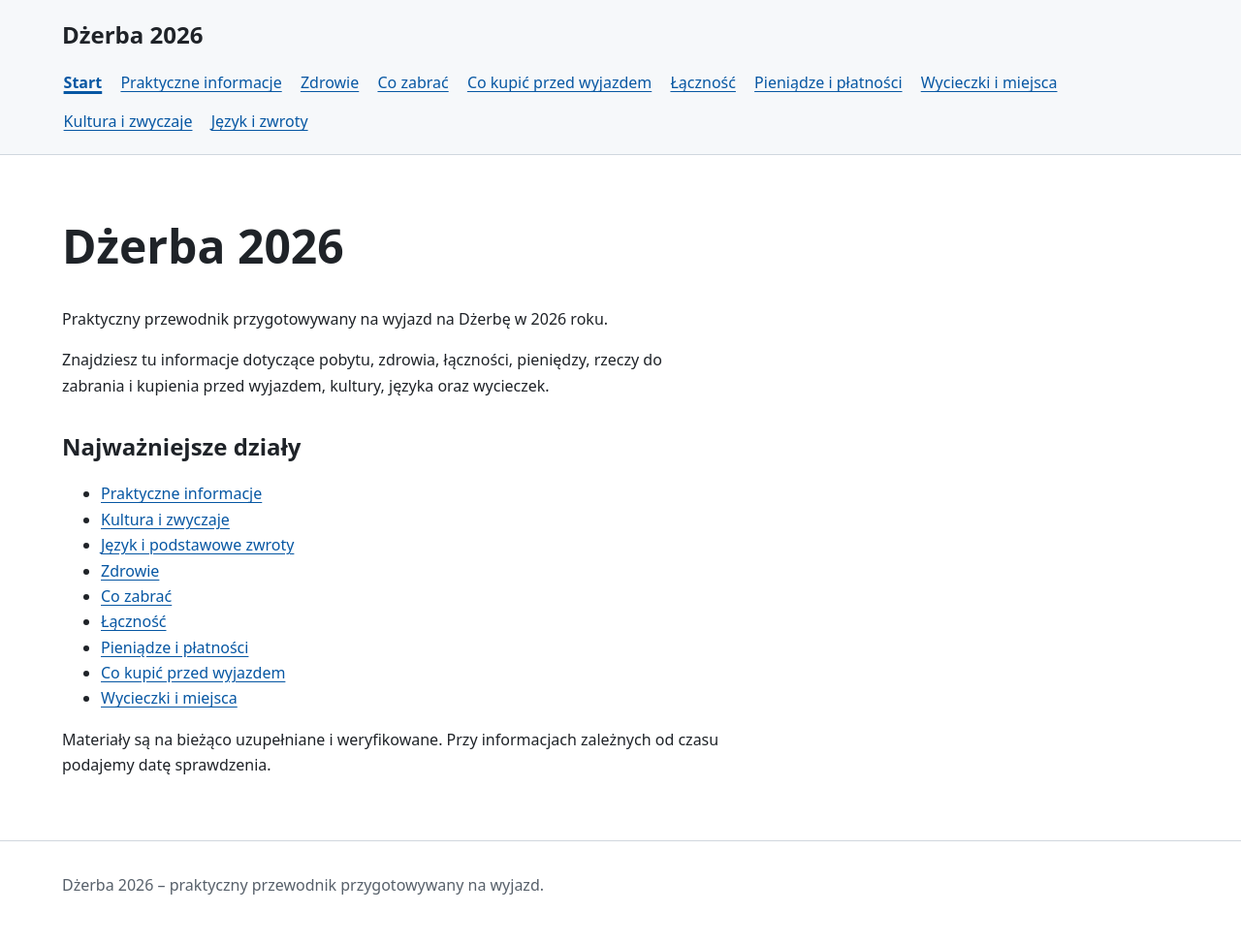
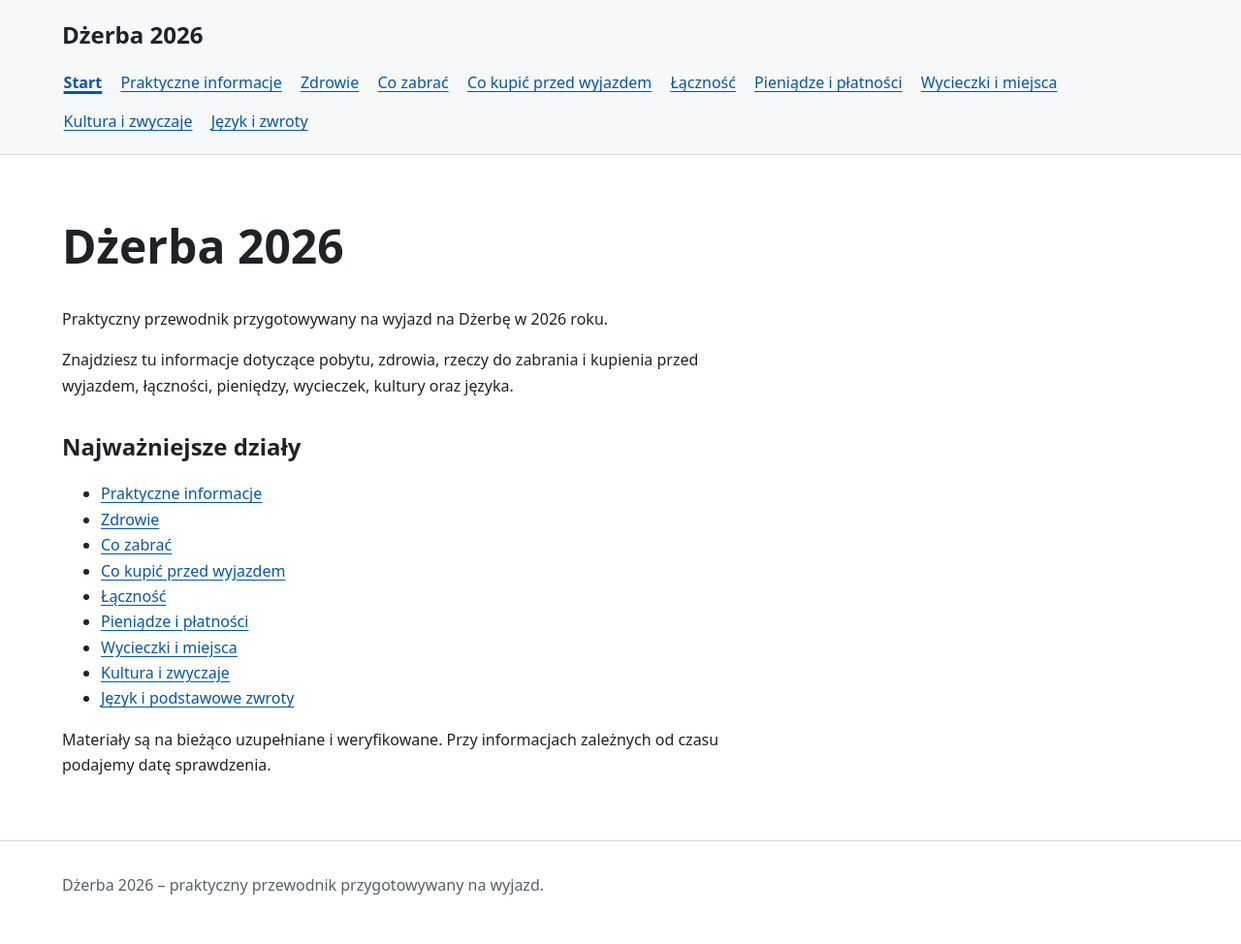
Before and after one commit to rotnicki/djerba-2026, a Jekyll site: the page built from index.md, in a window 1280 px wide. Shown: the whole page at 97% size. Built offline with Jekyll 4.4.1, drawn with Linux system fonts in a browser that asks for light colours.

Commit message:
Ujednolić kolejność działów na stronie głównej

```diff
--- a/index.md
+++ b/index.md
@@ -6,18 +6,18 @@ title: Dżerba 2026
 
 Praktyczny przewodnik przygotowywany na wyjazd na Dżerbę w 2026 roku.
 
-Znajdziesz tu informacje dotyczące pobytu, zdrowia, łączności, pieniędzy, rzeczy do zabrania i kupienia przed wyjazdem, kultury, języka oraz wycieczek.
+Znajdziesz tu informacje dotyczące pobytu, zdrowia, rzeczy do zabrania i kupienia przed wyjazdem, łączności, pieniędzy, wycieczek, kultury oraz języka.
 
 ## Najważniejsze działy
 
 - [Praktyczne informacje](praktyczne.md)
+- [Zdrowie](zdrowie.md)
+- [Co zabrać](co-zabrac.md)
+- [Co kupić przed wyjazdem](co-kupic-przed-wyjazdem.md)
+- [Łączność](lacznosc.md)
+- [Pieniądze i płatności](pieniadze.md)
+- [Wycieczki i miejsca](wycieczki.md)
 - [Kultura i zwyczaje](kultura-i-zwyczaje.md)
 - [Język i podstawowe zwroty](jezyk-i-zwroty.md)
-- [Zdrowie](zdrowie.md)
-- [Co zabrać](co-zabrac.md)
-- [Łączność](lacznosc.md)
-- [Pieniądze i płatności](pieniadze.md)
-- [Co kupić przed wyjazdem](co-kupic-przed-wyjazdem.md)
-- [Wycieczki i miejsca](wycieczki.md)
 
 Materiały są na bieżąco uzupełniane i weryfikowane. Przy informacjach zależnych od czasu podajemy datę sprawdzenia.
```
